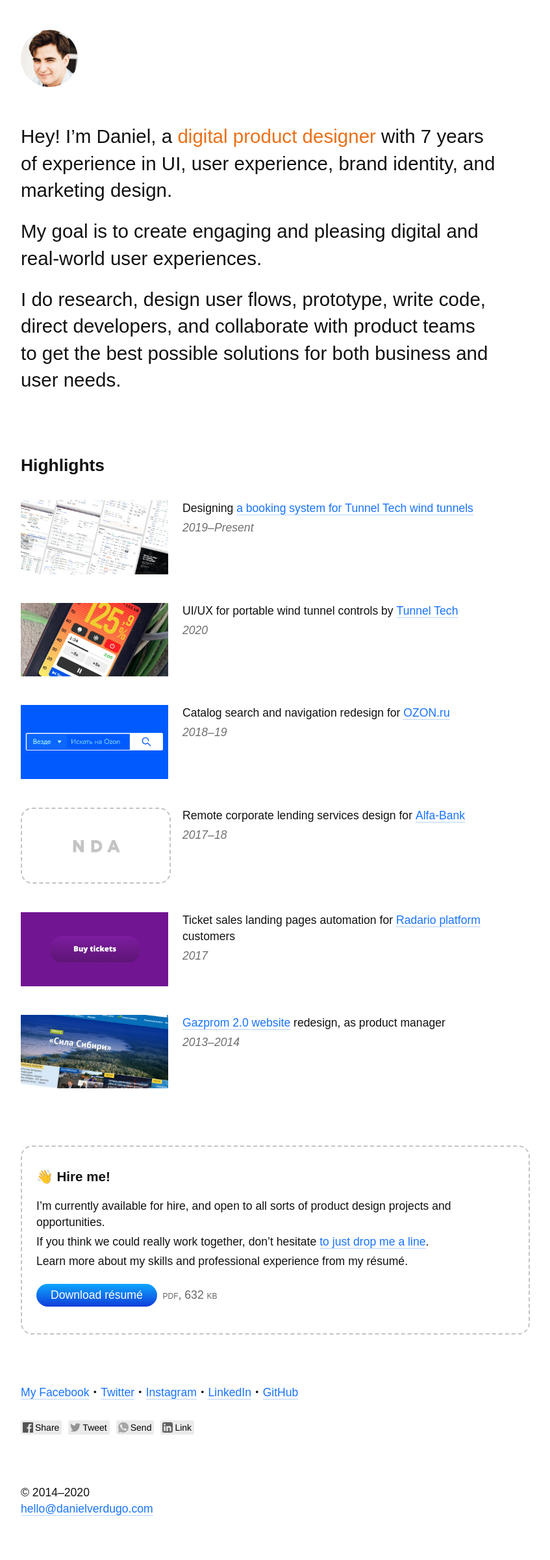
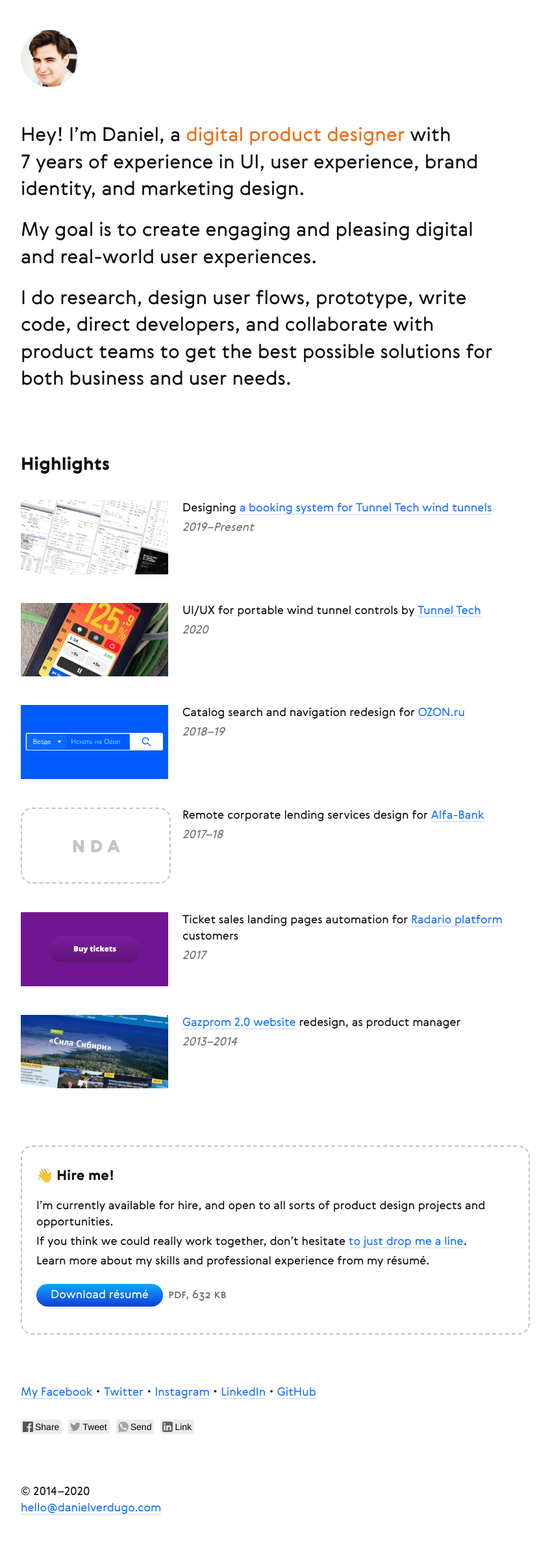
Before and after one commit to danielverdugo/danielverdugo.github.io, a Jekyll site: the page built from index.html, in a window 1280 px wide. Shown: the whole page at 65% size, without its empty margins (240-1087 px from the left). Built offline with Jekyll 4.4.1, drawn with Linux system fonts in a browser that asks for light colours; some web fonts are replaced; comment, search, counter and statistics services are not loaded.

Commit message:
Gerbera comeback

```diff
--- a/_includes/footer.html
+++ b/_includes/footer.html
@@ -12,7 +12,7 @@
 <script>
     var append=function(a,t,e,n,d){var r=document.createElement(t);e&&r.setAttribute(e[0],e[1]),n&&r.setAttribute(n[0],n[1]),d&&r.setAttribute(d[0],d[1]),document.getElementsByTagName(a)[0].appendChild(r)};
     document.addEventListener("DOMContentLoaded",function(){
-        append("head","link",["rel","stylesheet"],["href","https://use.typekit.net/vzv7ini.css?{{ site.time | date: '%d%m%y%H%M%S' }}"]);
+        append("head","link",["rel","stylesheet"],["href","/assets/fonts.css?{{ site.time | date: '%d%m%y%H%M%S' }}"]);
         append("body","script",["src","/assets/likely/likely.js"]);
     });
     window.onload = function(){
--- a/_sass/settings.sass
+++ b/_sass/settings.sass
@@ -4,7 +4,7 @@
 $white: #ffffff
 $black: #111111
 
-$font-family: azo-sans-web, Arial, Helvetica, sans-serif
+$font-family: 'Gerbera', Arial, Helvetica, sans-serif
 $font: 110% $font-family
 
 $dark-grey: #666666
```
